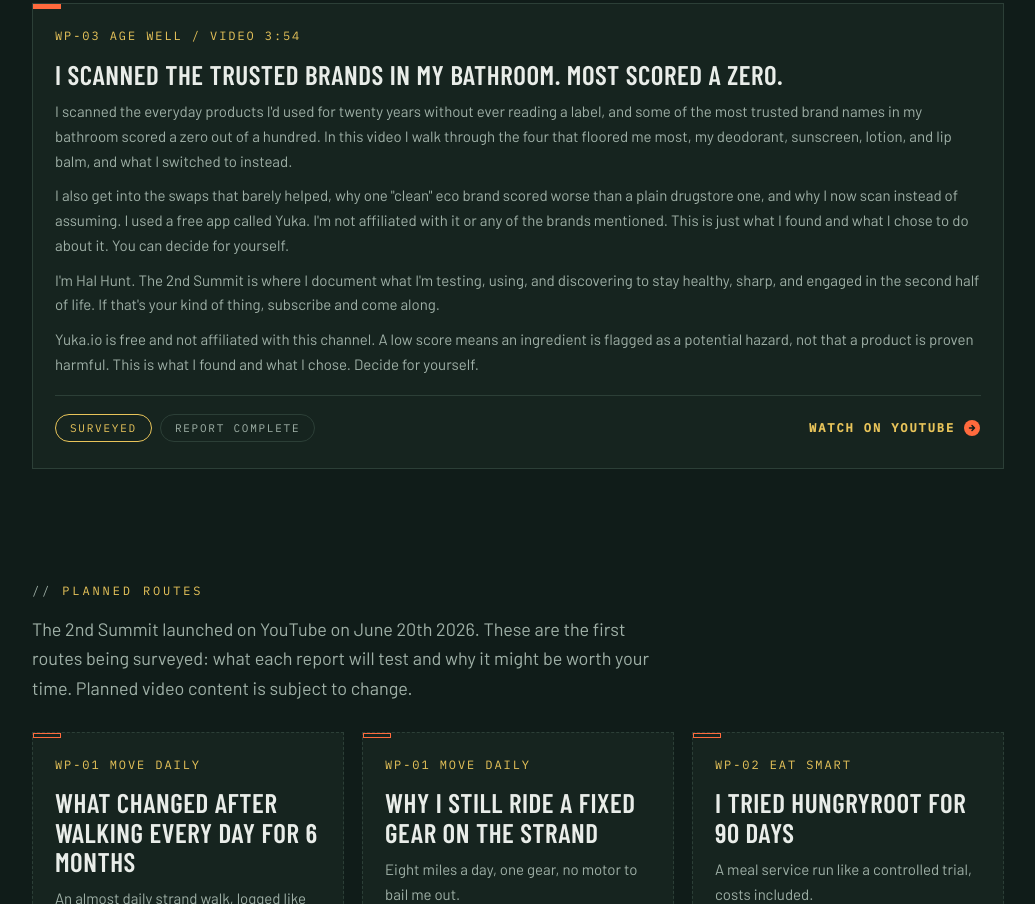
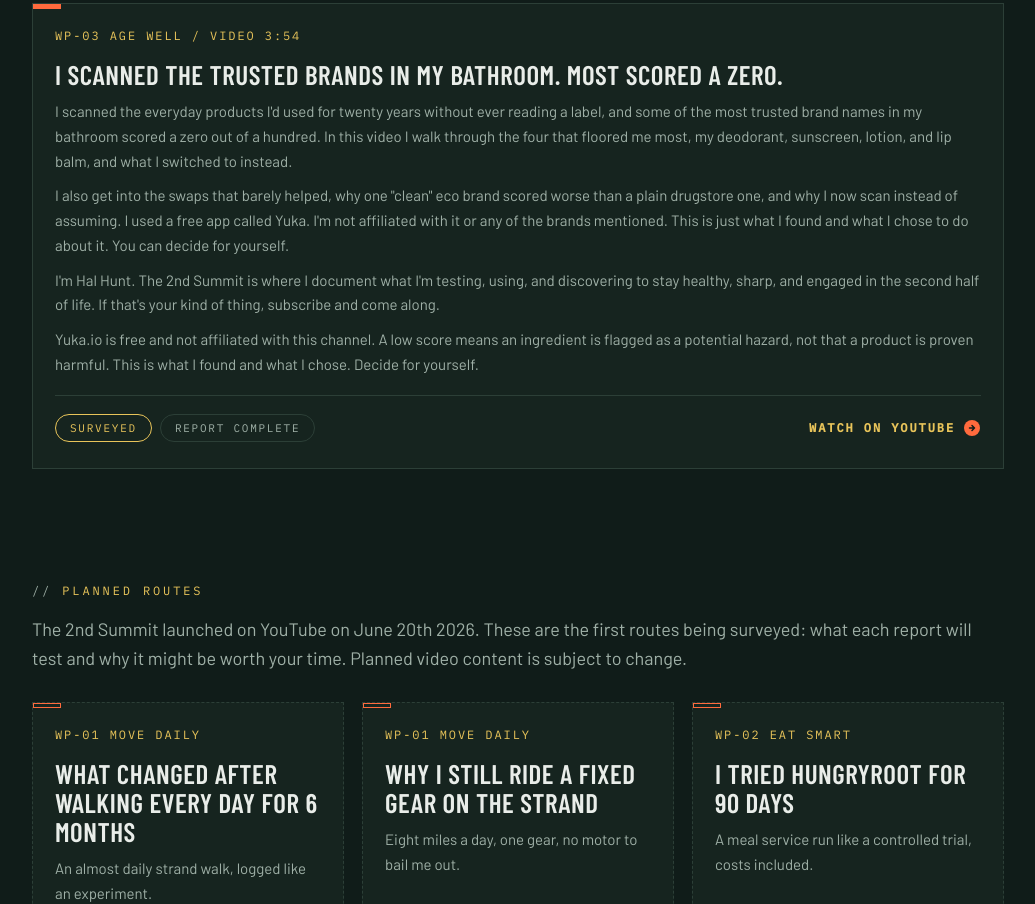
Before and after one commit to HalHunt/The2ndSummit, a website built with Vite: page index.html in a window 1280 px wide. Shown: the part 2781-3685 px from the top of the page, without its empty margins (122-1157 px from the left). Built offline with nearby package versions, Linux system fonts and the light colour scheme.

Commit message:
The2ndSummit - Text Extend Fix

```diff
--- a/src/style.css
+++ b/src/style.css
@@ -305,7 +305,7 @@
 
   .section-intro {
     color: var(--mist);
-    max-width: 640px;
+    max-width: 100%;
     margin-top: -10px;
     margin-bottom: 28px;
   }
```
